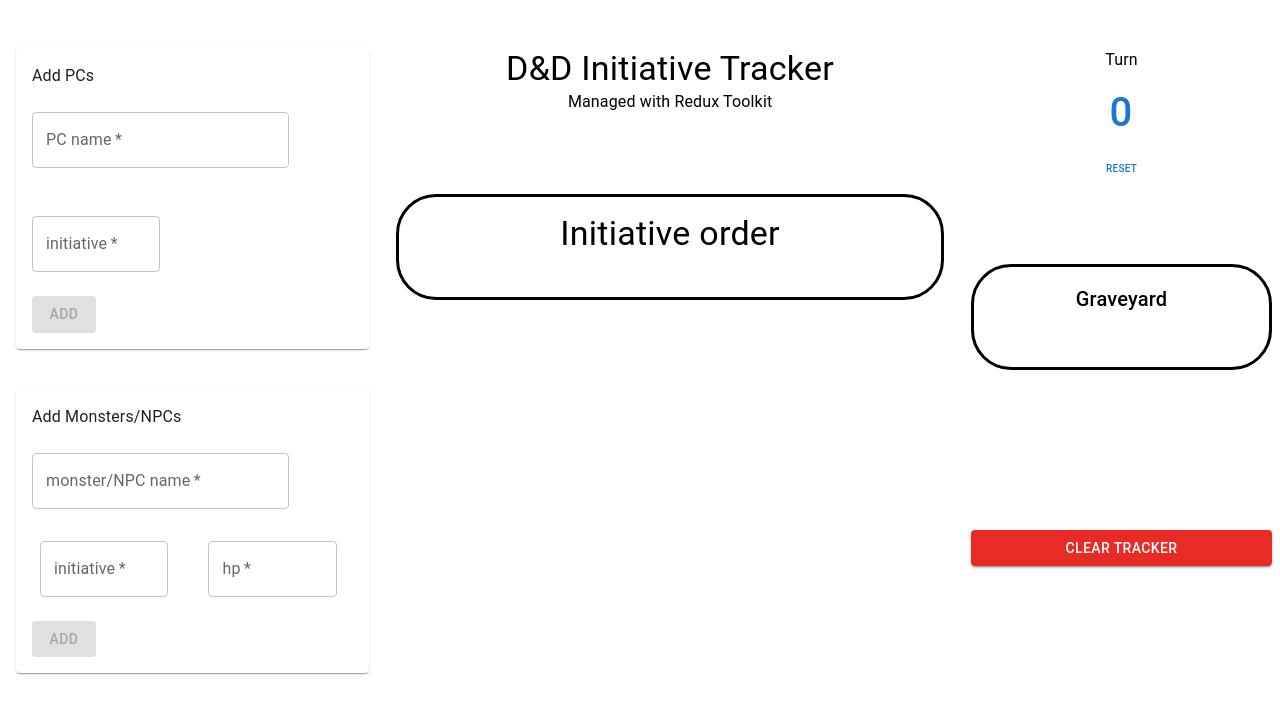
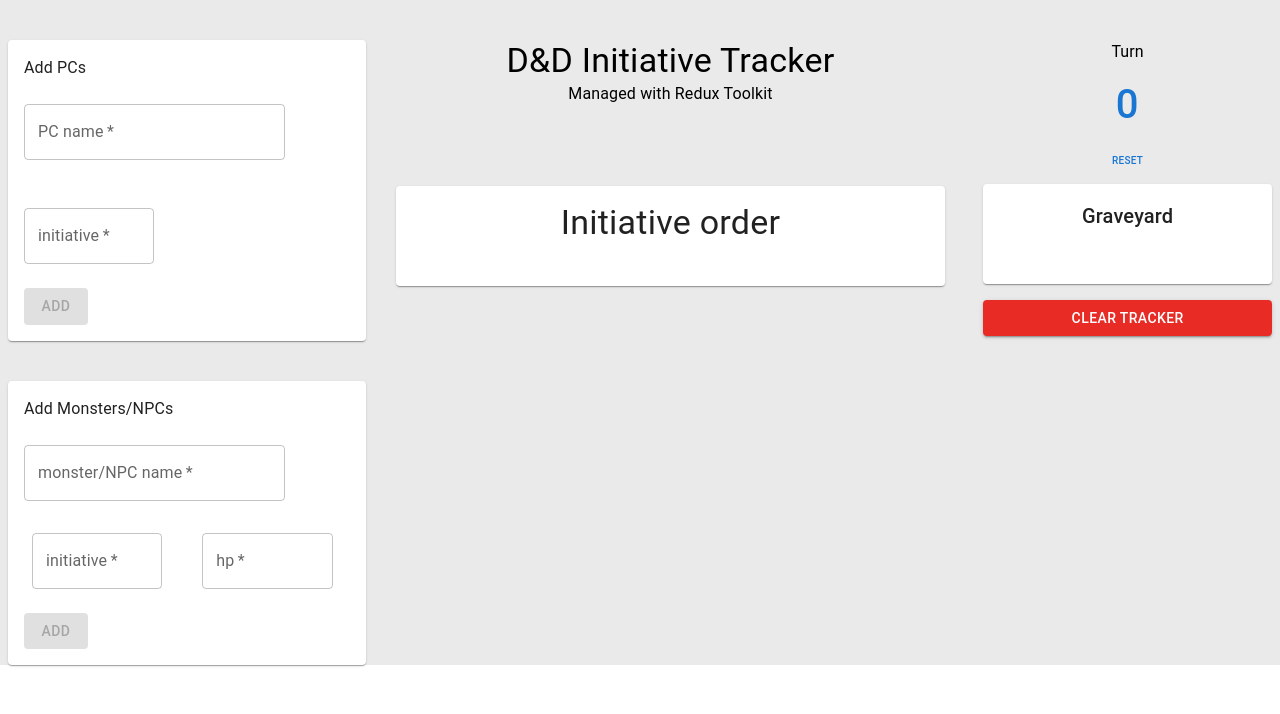
Before and after one commit to JoshKnight88/turn-tracker, a React (Create React App) app: page / in a window 1280 px wide. Shown: the top 714 px of the page. Built offline with nearby package versions, Linux system fonts and the light colour scheme.

Commit message:
list card colour

```diff
--- a/src/App.tsx
+++ b/src/App.tsx
@@ -1,10 +1,8 @@
-
 import { TurnTracker } from './turn-tracker';
+import './index.css'
 
 function App() {
-  return (
- <TurnTracker/>
-  );
+  return <TurnTracker />;
 }
 
 export default App;
--- a/src/components/buttons/clear-all-button/index.tsx
+++ b/src/components/buttons/clear-all-button/index.tsx
@@ -20,7 +20,7 @@ export const ClearAllButton: React.FC = () => {
       onClick={clearTracker}
       variant='contained'
       type='submit'
-      sx={{ backgroundColor: '#E82B25' }}
+      sx={{ backgroundColor: '#E82B25', m: 1 }}
     >
       Clear Tracker
     </Button>
--- a/src/components/graveyard/index.tsx
+++ b/src/components/graveyard/index.tsx
@@ -1,4 +1,4 @@
-import { Box, Button, Paper, Stack, Typography } from '@mui/material';
+import { Box, Button, Card, Paper, Stack, Typography } from '@mui/material';
 import React from 'react';
 import { useAppDispatch, useAppSelector } from '../../store';
 import { AddButton } from '../buttons/add-button';
@@ -12,15 +12,13 @@ export const Graveyard: React.FC = () => {
   const chars = useAppSelector((state) => state.graveyard.graveyard);
   const deadChars = [...chars];
   return (
-    <Stack
+    <Card
       sx={{
+        m: 1,
         textAlign: 'center',
-        borderColor: '#d1d1d1',
-        borderRadius: 10,
-        mr: 0,
-        border: 3,
-        mt: 10,
-        mb: 20,
+        // mr: 0,
+        // mt: 10,
+        // mb: 20,
         minHeight: 100,
       }}
     >
@@ -59,6 +57,6 @@ export const Graveyard: React.FC = () => {
           );
         })}
       </Box>
-    </Stack>
+    </Card>
   );
 };
--- a/src/components/list-card/index.tsx
+++ b/src/components/list-card/index.tsx
@@ -1,4 +1,4 @@
-import React, { useState } from 'react';
+import React, { useEffect, useState } from 'react';
 import {
   Box,
   Button,
@@ -26,10 +26,31 @@ export const ListCard: React.FC<IListCardProps> = ({
   hp,
   onClick,
 }) => {
+  const isMobile = useIsMobile();
+  const [colour, setColour] = useState('');
 
-  const isMobile = useIsMobile()
+  useEffect(() => {
+    const colourSelect = () => {
+      if (hp) {
+        setColour('#b9d2fa');
+      } else {
+        setColour('#b9fac2');
+      }
+    };
+    colourSelect();
+  }, []);
+
   return (
-    <Card sx={{ width: '80%', mb: 2, mt: 5, ml: 'auto', mr: 'auto' }}>
+    <Card
+      sx={{
+        width: '80%',
+        mb: 2,
+        mt: 5,
+        ml: 'auto',
+        mr: 'auto',
+        bgcolor: colour,
+      }}
+    >
       <CardContent>
         <Box
           sx={{
--- a/src/components/turn-order-list/index.tsx
+++ b/src/components/turn-order-list/index.tsx
@@ -1,6 +1,6 @@
 import React, { useEffect } from 'react';
 import { useAppDispatch, useAppSelector } from '../../store';
-import { Box, Button, Paper, Stack, Typography } from '@mui/material';
+import { Box, Button, Card, Paper, Stack, Typography } from '@mui/material';
 import { ListCard } from '../list-card';
 import { addToGraveyard } from '../../store/features/graveyard-slice';
 import { removeCharacter } from '../../store/features/characters-slice';
@@ -18,10 +18,8 @@ export const TurnOrderList: React.FC = () => {
   });
 
   return (
-    <Stack
+    <Card
       sx={{
-        borderRadius: 10,
-        border: 3,
         ml: 2,
         mt: 10,
         mb: 20,
@@ -59,6 +57,6 @@ export const TurnOrderList: React.FC = () => {
           />
         );
       })}
-    </Stack>
+    </Card>
   );
 };
--- /dev/null
+++ b/src/index.css
@@ -0,0 +1,3 @@
+body {
+    margin: 0;
+}
--- a/src/turn-tracker/index.tsx
+++ b/src/turn-tracker/index.tsx
@@ -13,7 +13,7 @@ import { TrackerSnackbar } from '../components/snackbar';
 export const TurnTracker: React.FC = () => {
   const isMobile = useIsMobile();
   return !isMobile ? (
-    <Box sx={{ display: 'flex' }}>
+    <Box sx={{ display: 'flex', bgcolor: '#eaeaea' }}>
       <Stack sx={{ width: '30%', mt: 5 }}>
         <AddPC />
         <AddMonster />
@@ -30,7 +30,7 @@ export const TurnTracker: React.FC = () => {
       </Stack>
     </Box>
   ) : (
-    <Stack>
+    <Stack sx={{ bgcolor: '#eaeaea' }}>
       <Header />
       <Box sx={{ mb: 5, mt: 5 }}>
         <AddPC />
```
Also changed, not shown: 1 other file (tests, documents, lock files or other folders).
